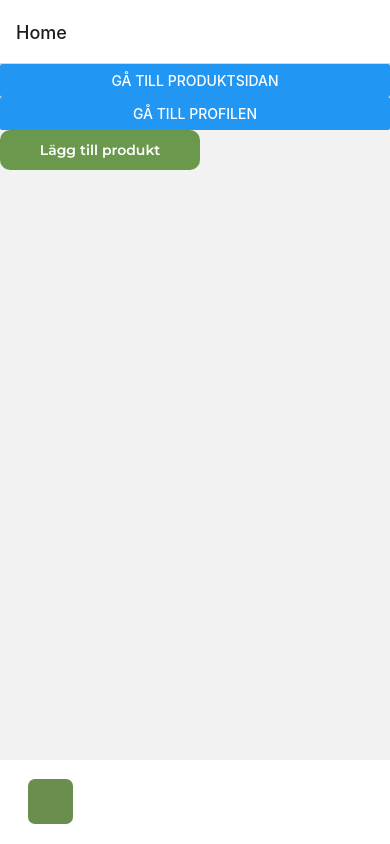
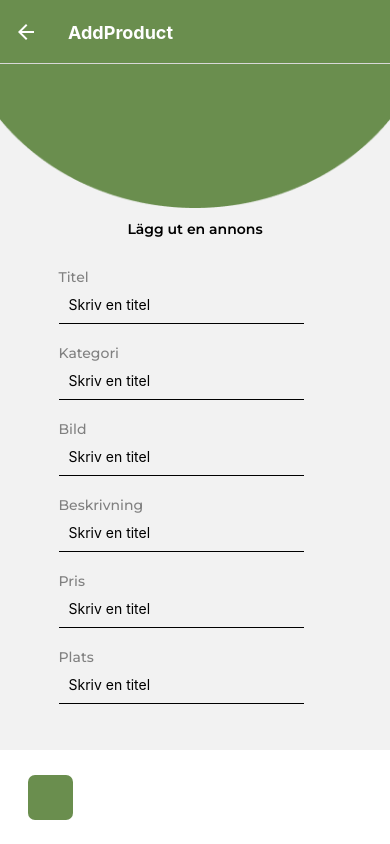
Before and after one commit to matsegard/golfr, a React Native app: screen /AddProduct in a window 390 px wide. Built offline with nearby package versions, Linux system fonts and the light colour scheme; some icons are missing; what native-base would draw is missing.

Commit message:
added form on add product page

```diff
--- a/App.js
+++ b/App.js
@@ -4,6 +4,7 @@ import ProductPage from "./pages/ProductPage";
 import DatePicker from "./components/DatePicker";
 import ProfilePage from "./pages/ProfilePage";
 import ProductDetails from "./pages/ProductDetails";
+import CreateProductPage from "./pages/CreateProductPage";
 import { createNativeStackNavigator } from "@react-navigation/native-stack";
 import { NativeBaseProvider } from "native-base";
 import { useFonts } from "expo-font";
@@ -38,6 +39,20 @@ export default function App() {
           <Stack.Screen name="Home" component={HomePage} />
           <Stack.Screen name="Products" component={ProductPage} />
           <Stack.Screen
+            name="AddProduct"
+            component={CreateProductPage}
+            options={{
+              title: "AddProduct",
+              headerStyle: {
+                backgroundColor: "#6A8E4E",
+              },
+              headerTintColor: "#fff",
+              headerTitleStyle: {
+                fontWeight: "bold",
+              },
+            }}
+          />
+          <Stack.Screen
             name="Profile"
             component={ProfilePage}
             options={{
--- a/components/Navbar.js
+++ b/components/Navbar.js
@@ -6,9 +6,16 @@ import { faBell } from "@fortawesome/free-solid-svg-icons/faBell";
 import { faSquarePlus } from "@fortawesome/free-solid-svg-icons/faSquarePlus";
 import { faMagnifyingGlass } from "@fortawesome/free-solid-svg-icons/faMagnifyingGlass";
 import { faUser } from "@fortawesome/free-solid-svg-icons/faUser";
+import { useNavigation } from "@react-navigation/native";
 
 function Navbar() {
   const [selected, setSelected] = useState(0);
+  const navigation = useNavigation();
+
+  function addProduct() {
+    navigation.navigate("AddProduct");
+    setSelected(2);
+  }
 
   return (
     <View style={styles.container}>
@@ -50,7 +57,8 @@ function Navbar() {
         />
       </Pressable>
       <Pressable
-        onPress={() => setSelected(2)}
+        onPress={addProduct}
+        addProduct
         style={{
           backgroundColor: selected === 2 ? "#6A8E4E" : "transparent",
           color: selected === 2 ? "white" : "#828282",
@@ -109,9 +117,9 @@ function Navbar() {
 const styles = StyleSheet.create({
   container: {
     width: "100%",
-    position: "fixed",
+    position: "absolute",
     bottom: 0,
-    height: "10%",
+    height: "12%",
     justifyContent: "space-evenly",
     alignItems: "center",
     flexDirection: "row",
--- a/pages/CreateProductPage.js
+++ b/pages/CreateProductPage.js
@@ -1,9 +1,97 @@
-import { StyleSheet, Text, View } from "react-native";
+import { StyleSheet, Text, View, Image, TextInput } from "react-native";
+import Navbar from "../components/Navbar";
 
 export default function CreateProduct({ navigation }) {
   return (
-    <View>
-      <Text>CreateProduct</Text>
+    <View style={styles.container}>
+      <View style={styles.greenBubble}>
+        <Image
+          style={[
+            styles.greenBubble,
+            {
+              transform: [{ rotate: "180deg" }],
+            },
+          ]}
+          source={require("../assets/Ellipse.png")}
+        />
+      </View>
+      <View style={styles.form}>
+        <Text style={styles.headerText}>Lägg ut en annons</Text>
+        <Text style={styles.formLabel}>Titel</Text>
+        <TextInput
+          style={styles.input}
+          placeholder="Skriv en titel"
+          keyboardType="numeric"
+        />
+        <Text style={styles.formLabel}>Kategori</Text>
+        <TextInput
+          style={styles.input}
+          placeholder="Skriv en titel"
+          keyboardType="numeric"
+        />
+        <Text style={styles.formLabel}>Bild</Text>
+        <TextInput
+          style={styles.input}
+          placeholder="Skriv en titel"
+          keyboardType="numeric"
+        />
+        <Text style={styles.formLabel}>Beskrivning</Text>
+        <TextInput
+          style={styles.input}
+          placeholder="Skriv en titel"
+          keyboardType="numeric"
+        />
+        <Text style={styles.formLabel}>Pris</Text>
+        <TextInput
+          style={styles.input}
+          placeholder="Skriv en titel"
+          keyboardType="numeric"
+        />
+        <Text style={styles.formLabel}>Plats</Text>
+        <TextInput
+          style={styles.input}
+          placeholder="Skriv en titel"
+          keyboardType="numeric"
+        />
+      </View>
+      <Navbar />
     </View>
   );
 }
+
+const styles = StyleSheet.create({
+  container: {
+    flex: "1",
+    backgroundColor: "FAFAFA",
+    justifyContent: "center",
+    alignItems: "center",
+  },
+  greenBubble: {
+    width: "100%",
+    height: 224,
+    position: "absolute",
+    top: -40,
+  },
+  headerText: {
+    fontSize: "25",
+    fontFamily: "MontserratSemiBold",
+    marginBottom: 30,
+    alignSelf: "center",
+  },
+  input: {
+    height: 40,
+    marginBottom: 20,
+    padding: 10,
+    width: "90%",
+    borderBottomColor: "#000000",
+    borderBottomWidth: 1,
+  },
+  form: {
+    width: "70%",
+    flex: 0.6,
+  },
+  formLabel: {
+    fontFamily: "MontserratMedium",
+    color: "gray",
+  },
+});
--- a/pages/HomePage.js
+++ b/pages/HomePage.js
@@ -13,6 +13,7 @@ export default function HomePage({ navigation }) {
         title="Gå till profilen"
         onPress={() => navigation.navigate("Profile")}
       />
+
       <PrimaryButton
         label="Lägg till produkt"
         btnWidth={{ width: 200 }}
--- a/pages/ProductPage.js
+++ b/pages/ProductPage.js
@@ -6,6 +6,7 @@ import Navbar from "../components/Navbar";
 import ProductCard from "../components/productCard";
 import CategoriBar from "../components/categoriBar";
 import SearchBar from "../components/searchBar";
+
 export default function ProductPage({ navigation }) {
   return (
     <View style={styles.container}>
```
